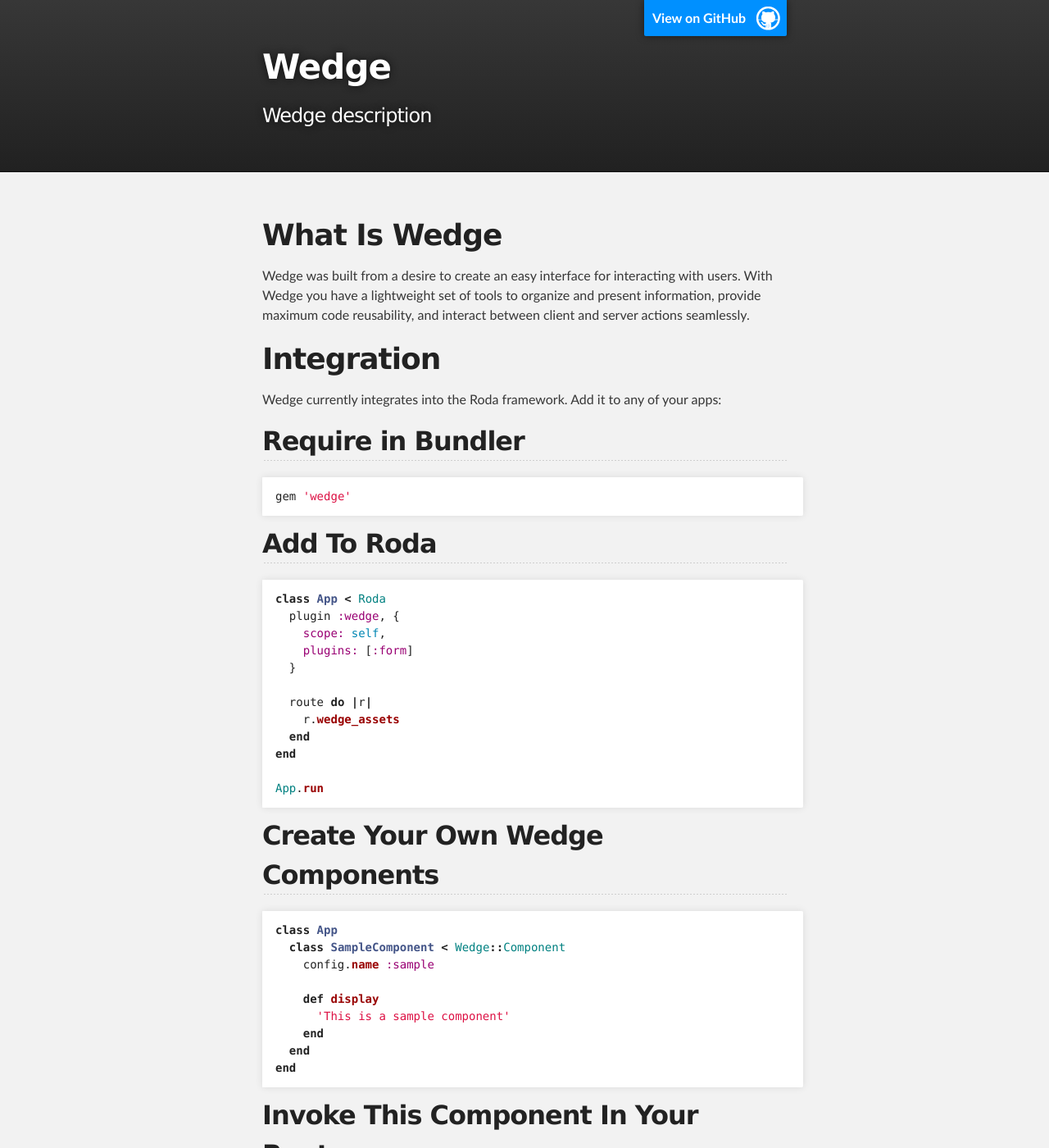
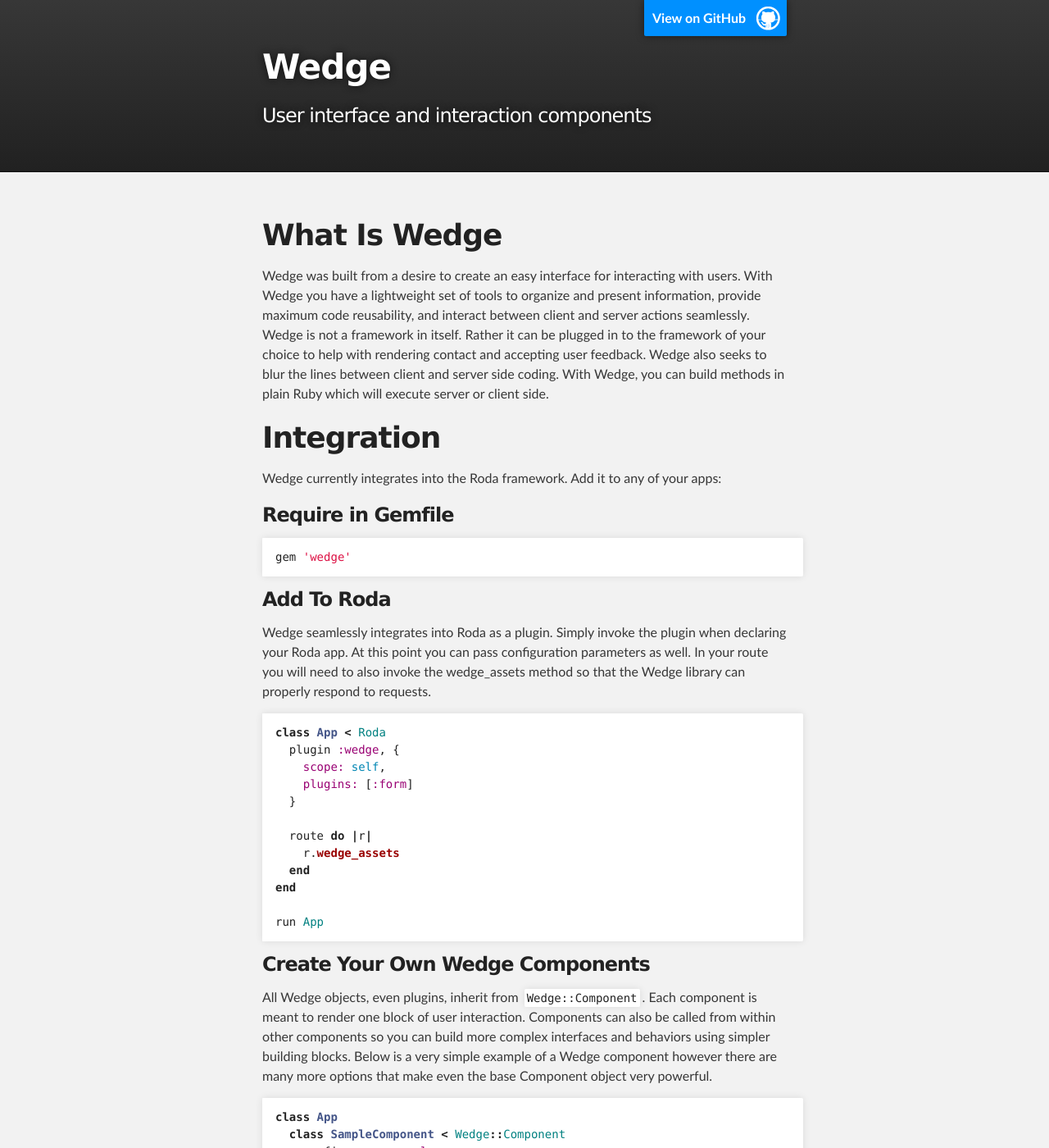
Before and after one commit to wedgeio/wedgeio.github.io, a Jekyll site: the page built from index.md, in a window 1280 px wide and 1400 px high. Shown: the whole window at 82% size. Built offline with Jekyll 4.4.1, drawn with Linux system fonts in a browser that asks for light colours; some of the changed text lies outside the part shown.

Commit message:
updates to content

```diff
--- a/_config.yml
+++ b/_config.yml
@@ -1,3 +1,3 @@
 name: Wedge
-description: Wedge description
+description: User interface and interaction components
 author: ACD Corp
--- a/index.md
+++ b/index.md
@@ -6,22 +6,22 @@
 What Is Wedge
 =============
 
-Wedge was built from a desire to create an easy interface for interacting with users. With Wedge you have a lightweight set of tools to organize and present information, provide maximum code reusability, and interact between client and server actions seamlessly.
+Wedge was built from a desire to create an easy interface for interacting with users. With Wedge you have a lightweight set of tools to organize and present information, provide maximum code reusability, and interact between client and server actions seamlessly. Wedge is not a framework in itself. Rather it can be plugged in to the framework of your choice to help with rendering contact and accepting user feedback. Wedge also seeks to blur the lines between client and server side coding. With Wedge, you can build methods in plain Ruby which will execute server or client side.
 
 Integration
 ===========
 
 Wedge currently integrates into the Roda framework. Add it to any of your apps:
 
-Require in Bundler
-------------------
+### Require in Gemfile
 
 {% highlight ruby %}
 gem 'wedge'
 {% endhighlight %}
 
-Add To Roda
------------
+### Add To Roda
+
+Wedge seamlessly integrates into Roda as a plugin. Simply invoke the plugin when declaring your Roda app. At this point you can pass configuration parameters as well. In your route you will need to also invoke the wedge_assets method so that the Wedge library can properly respond to requests.
 
 {% highlight ruby %}
 class App < Roda
@@ -35,11 +35,12 @@
   end
 end
 
-App.run
+run App
 {% endhighlight %}
 
-Create Your Own Wedge Components
---------------------------------
+### Create Your Own Wedge Components
+
+All Wedge objects, even plugins, inherit from `Wedge::Component`. Each component is meant to render one block of user interaction. Components can also be called from within other components so you can build more complex interfaces and behaviors using simpler building blocks. Below is a very simple example of a Wedge component however there are many more options that make even the base Component object very powerful.
 
 {% highlight ruby %}
 class App
@@ -53,15 +54,16 @@
 end
 {% endhighlight %}
 
-Invoke This Component In Your Route
------------------------------------
+### Invoke This Component In Your Route
+
+Wedge in Roda reveals the `wedge` method. This method will instantiate a Wedge object with the config name matching the symbol you pass to the method as the first parameter. After that you can invoke any methods on this Wedge object.
 
 {% highlight ruby %}
 class App < Roda
   ... Roda setup goes here ...
   route do |r|
     r.wedge_assets
-    r.root
+    r.root do
       wedge(:sample).display
     end
   end
```
Also changed, not shown: pages/basic_app.md (added, +89 -0 lines).
